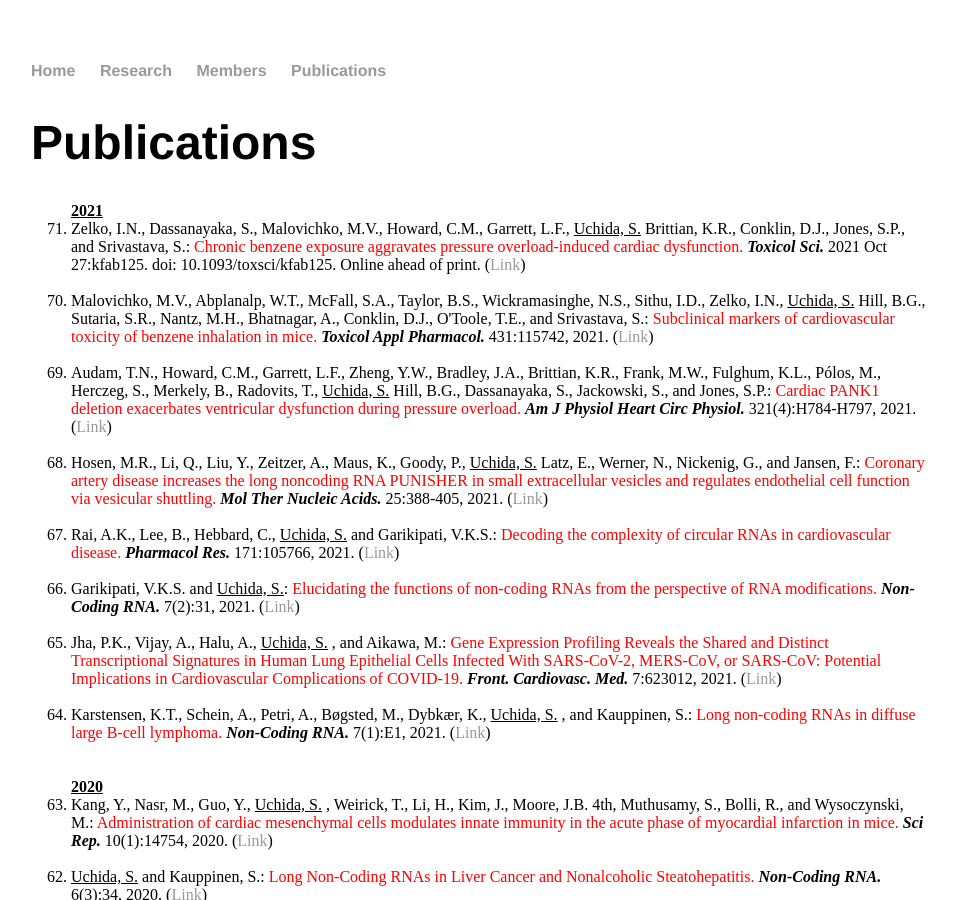
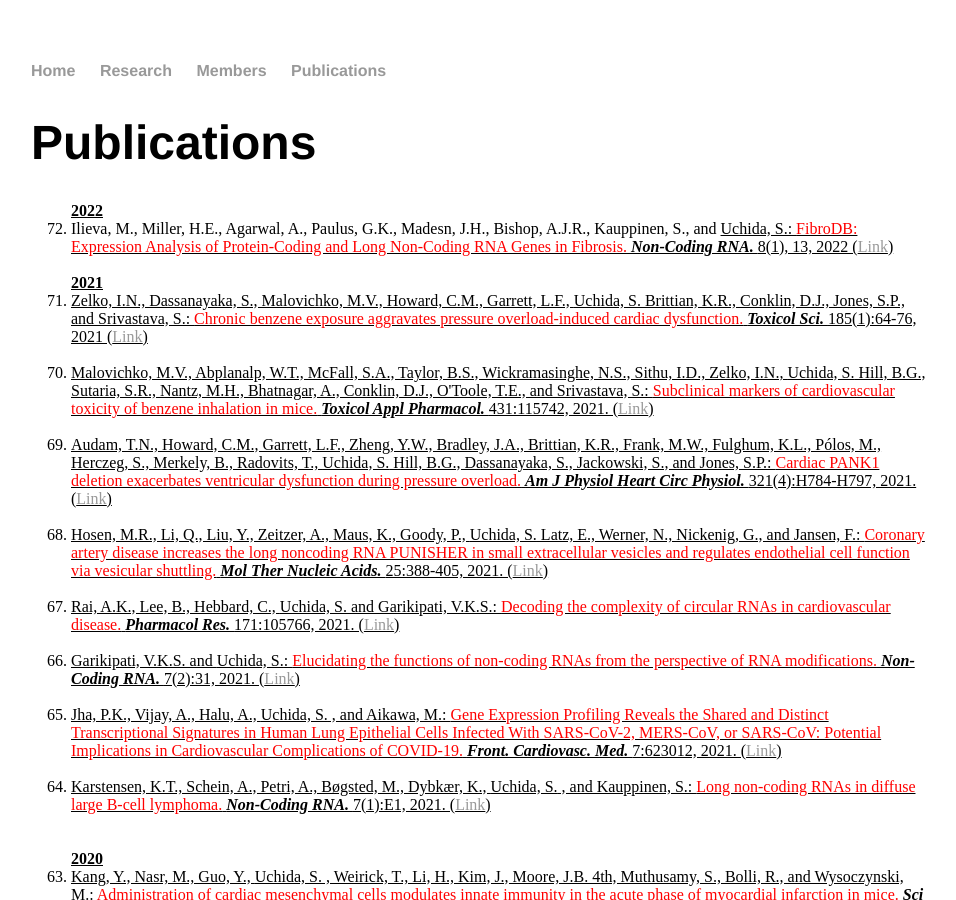
Before and after one commit to heartlncrna/heartlncrna.github.io, a Jekyll site: the page publications/pub_list.html, which Jekyll copies as it is, in a window 1280 px wide and 900 px high. Shown: the whole window, without its empty margins (161-1117 px from the left). Built offline with Jekyll 4.4.1, drawn with Linux system fonts in a browser that asks for light colours.

Commit message:
Update pub_list.html

```diff
--- a/publications/pub_list.html
+++ b/publications/pub_list.html
@@ -27,8 +27,12 @@
 			<p class="Normal">
 			<ol reversed="reversed">
 
+				<strong><u> 2022 </u></strong>
+				<li> Ilieva, M., Miller, H.E., Agarwal, A., Paulus, G.K., Madesn, J.H., Bishop, A.J.R., Kauppinen, S., and <u>Uchida, S.: <font color="red">FibroDB: Expression Analysis of Protein-Coding and Long Non-Coding RNA Genes in Fibrosis.</font> <b><i>Non-Coding RNA. </i></b> 8(1), 13, 2022 (<a href="https://www.mdpi.com/2311-553X/8/1/13/htm">Link</span></a>)</li>
+			<br>
+
 			<strong><u> 2021 </u></strong>
-				<li> Zelko, I.N., Dassanayaka, S., Malovichko, M.V., Howard, C.M., Garrett, L.F., <u>Uchida, S.</u> Brittian, K.R., Conklin, D.J., Jones, S.P., and Srivastava, S.: <font color="red">Chronic benzene exposure aggravates pressure overload-induced cardiac dysfunction.</font> <b><i>Toxicol Sci. </i></b> 2021 Oct 27:kfab125. doi: 10.1093/toxsci/kfab125. Online ahead of print. (<a href="https://academic.oup.com/toxsci/advance-article-abstract/doi/10.1093/toxsci/kfab125/6412581?redirectedFrom=fulltext">Link</span></a>)</li>
+				<li> Zelko, I.N., Dassanayaka, S., Malovichko, M.V., Howard, C.M., Garrett, L.F., <u>Uchida, S.</u> Brittian, K.R., Conklin, D.J., Jones, S.P., and Srivastava, S.: <font color="red">Chronic benzene exposure aggravates pressure overload-induced cardiac dysfunction.</font> <b><i>Toxicol Sci. </i></b> 185(1):64-76, 2021 (<a href="https://academic.oup.com/toxsci/advance-article-abstract/doi/10.1093/toxsci/kfab125/6412581?redirectedFrom=fulltext">Link</span></a>)</li>
 			<br>
 
 				<li> Malovichko, M.V., Abplanalp, W.T., McFall, S.A., Taylor, B.S., Wickramasinghe, N.S., Sithu, I.D., Zelko, I.N., <u>Uchida, S.</u> Hill, B.G., Sutaria, S.R., Nantz, M.H., Bhatnagar, A., Conklin, D.J., O'Toole, T.E., and Srivastava, S.: <font color="red">Subclinical markers of cardiovascular toxicity of benzene inhalation in mice.</font> <b><i>Toxicol Appl Pharmacol. </i></b> 431:115742, 2021. (<a href="https://www.sciencedirect.com/science/article/pii/S0041008X2100346X?via%3Dihub">Link</span></a>)</li>
```
